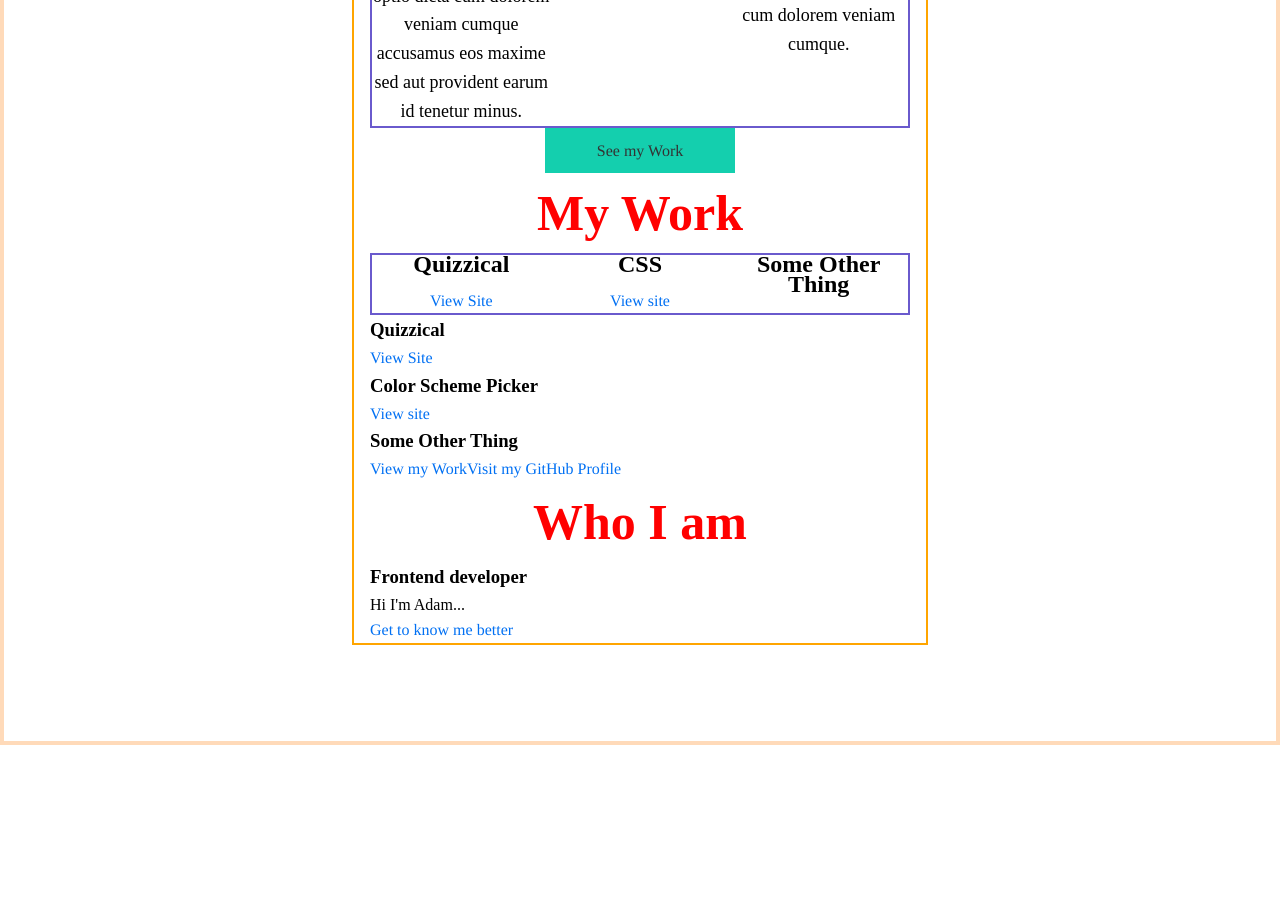
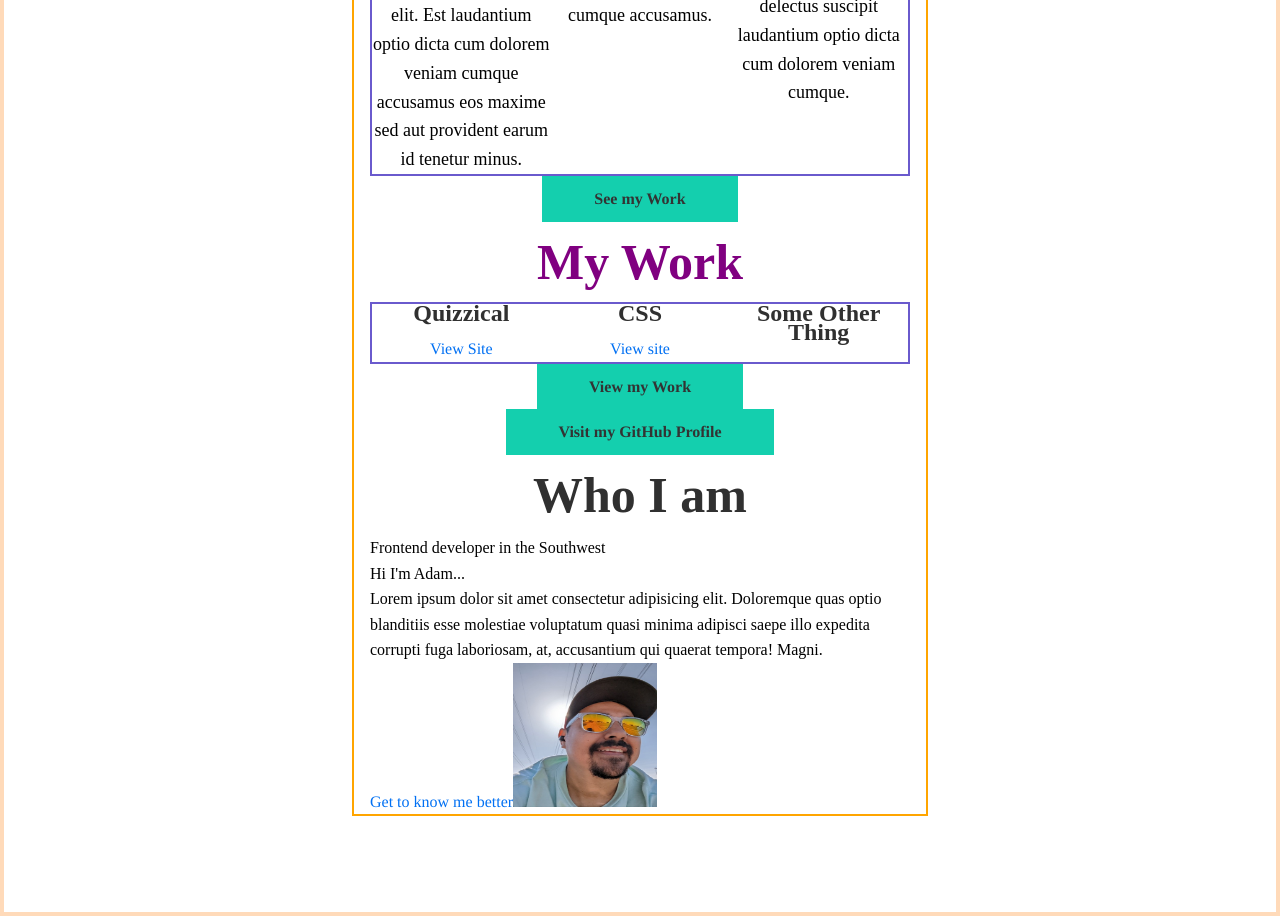
Before and after one commit to adamgonzls/portfolio-v2.5, a Next.js app: page / in a window 1280 px wide. Shown: the part 620-1536 px from the top of the page. Before the commit the page ends 1365 px from the top, so only its background shows below. Built offline with nearby package versions, Linux system fonts and the light colour scheme.

Commit message:
feature: css updates

```diff
--- a/components/About.js
+++ b/components/About.js
@@ -1,10 +1,28 @@
+import Image from 'next/image'
+
 export default function About() {
   return (
-    <section>
+    <section className="about">
       <h2>Who I am</h2>
-      <h3>Frontend developer</h3>
-      <p>Hi I'm Adam...</p>
+      <p>Frontend developer in the Southwest</p>
+      <div>
+        <p>Hi I'm Adam...</p>
+        <p>
+          Lorem ipsum dolor sit amet consectetur adipisicing elit. Doloremque
+          quas optio blanditiis esse molestiae voluptatum quasi minima adipisci
+          saepe illo expedita corrupti fuga laboriosam, at, accusantium qui
+          quaerat tempora! Magni.
+        </p>
+      </div>
       <a href="/about">Get to know me better</a>
+      <Image
+        priority
+        src="/images/2022-04-adam-bike-glasses-400x534.jpeg"
+        // className={utilStyles.borderCircle}
+        height={144}
+        width={144}
+        alt="Adam"
+      />
     </section>
   )
 }
--- a/components/Intro.js
+++ b/components/Intro.js
@@ -7,13 +7,15 @@ export default function Intro() {
 
   return (
     <section className={styles.introContainer}>
-      <div>
+      <div className={styles.introImageContainer}>
         <Image
           priority
           src="/images/2022-04-adam-bike-glasses-400x534.jpeg"
           // className={utilStyles.borderCircle}
-          height={144}
-          width={144}
+          // height={144}
+          // width={144}
+          layout="fill"
+          objectFit="contain"
           alt={name}
         />
       </div>
--- a/components/Services.js
+++ b/components/Services.js
@@ -33,7 +33,7 @@ export default function Services() {
           </p>
         </div>
       </div>
-      <div className={styles.servicesButtonContainer}>
+      <div className={layout.sectionButtonContainer}>
         <a className={layout.baseButton} href="/work">
           See my Work
         </a>
--- a/components/Services.module.css
+++ b/components/Services.module.css
@@ -1,7 +1,3 @@
-.servicesButtonContainer {
-  text-align: center;
-}
-
 .servicesHeader {
   color: var(--caribbean-green);
 }
--- a/components/Work.js
+++ b/components/Work.js
@@ -1,9 +1,10 @@
 import layout from './layout.module.css'
+import styles from './Work.module.css'
 
 export default function Work() {
   return (
-    <section>
-      <h2>My Work</h2>
+    <section className="work">
+      <h2 className={styles.workHeader}>My Work</h2>
       <div className={layout.sectionDetailRow}>
         <div className={layout.sectionDetailBlock}>
           <h3 className={layout.sectionDetailHeader}>Quizzical</h3>
@@ -19,22 +20,16 @@ export default function Work() {
           <h3 className={layout.sectionDetailHeader}>Some Other Thing</h3>
         </div>
       </div>
-      <div>
-        <h3>Quizzical</h3>
-        <a href="https://quizzical-alpha.vercel.app/">View Site</a>
-      </div>
-      <div>
-        <h3>Color Scheme Picker</h3>
-        <a href="https://color-scheme-picker.netlify.app/" target="_blank">
-          View site
+      <div className={layout.sectionButtonContainer}>
+        <a className={layout.baseButton} href="/work">
+          View my Work
         </a>
-      </div>
-      <div>
-        <h3>Some Other Thing</h3>
-      </div>
-      <div>
-        <a href="/work">View my Work</a>
-        <a href="https://github.com/adamgonzls" target="_blank">
+        <br />
+        <a
+          className={layout.baseButton}
+          href="https://github.com/adamgonzls"
+          target="_blank"
+        >
           Visit my GitHub Profile
         </a>
       </div>
--- a/components/Work.module.css
+++ b/components/Work.module.css
@@ -0,0 +1,3 @@
+.workHeader {
+  color: purple;
+}
--- a/components/intro.module.css
+++ b/components/intro.module.css
@@ -4,3 +4,9 @@
   align-items: center;
   gap: 40px;
 }
+
+.introImageContainer {
+  width: 144px;
+  height: 200px;
+  position: relative;
+}
--- a/components/layout.module.css
+++ b/components/layout.module.css
@@ -28,11 +28,16 @@
   font-size: 1.125rem;
 }
 
+.sectionButtonContainer {
+  text-align: center;
+}
+
 .baseButton {
   display: inline-block;
   background-color: var(--caribbean-green);
   color: var(--black);
   padding: .625rem 3.25rem;
+  font-weight: 900;
 }
 
 /* .header {
--- a/styles/globals.css
+++ b/styles/globals.css
@@ -1,6 +1,7 @@
 :root {
   --white: #fff;
   --black: #333333;
+  --mineshaft: #303030;
   --bg-color: var(--white);
   --caribbean-green: #14cfae;
 }
@@ -26,17 +27,16 @@ p {
   margin: 0;
 }
 
-h2 {
-  color: red;
-  font-size: 3.125rem;
-  text-align: center;
+h2,
+h3 {
+  color: var(--mineshaft);
   font-family: Source Sans Pro;
   font-weight: 900;
 }
 
-h3 {
-  font-family: Source Sans Pro;
-  font-weight: 900;
+h2 {
+  font-size: 3.125rem;
+  text-align: center;
 }
 
 p {
```
Also changed, not shown: components/About.module.js (added).
